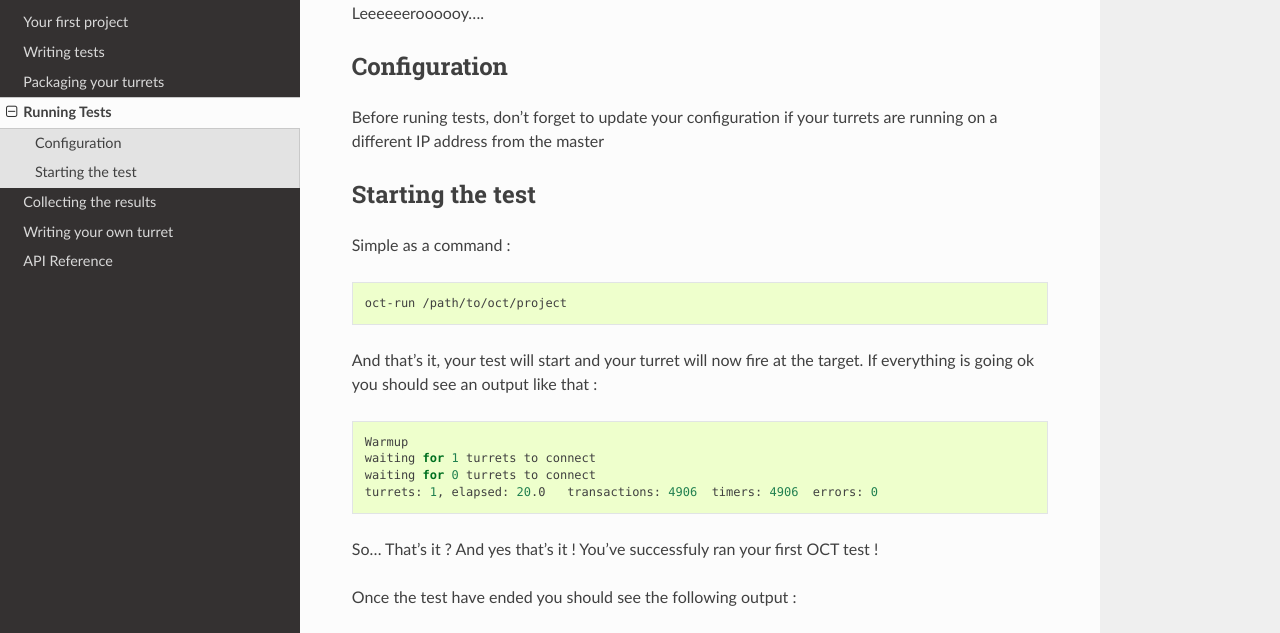
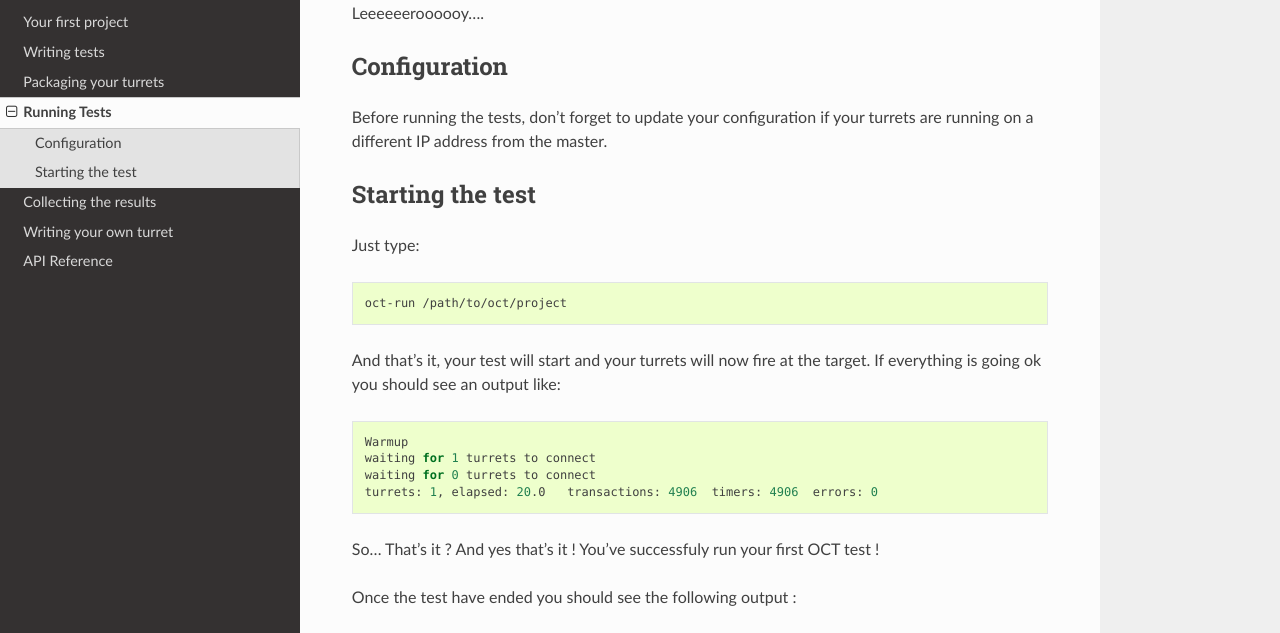
Before and after one commit to TheGhouls/oct, a Sphinx documentation site: the page built from doc/running_tests.rst, in a window 1280 px wide and 1283 px high. Shown: the part 182-815 px from the top of the window. Built offline with Sphinx 7.4.7 and the Read the Docs theme 2.0.0, drawn with Linux system fonts in a browser that asks for light colours; pages that are not in the unit, such as notebooks, are missing from menus.

Commit message:
Fix grammar.
- I was not sure about "Simple as a command", I've changed it by "Just
  type" which is safer.
- Ran/run mismatch (irregular verbs: fun for the whole family).

```diff
--- a/doc/running_tests.rst
+++ b/doc/running_tests.rst
@@ -6,20 +6,20 @@ So that's it ? Your turrets are running and ready to fire at the target ? Si let
 Configuration
 -------------
 
-Before runing tests, don't forget to update your configuration if your turrets are running on a different IP address from
-the master
+Before running the tests, don't forget to update your configuration if your turrets are running on a different IP address from
+the master.
 
 Starting the test
 -----------------
 
-Simple as a command :
+Just type:
 
 .. code-block:: bash
 
     oct-run /path/to/oct/project
 
-And that's it, your test will start and your turret will now fire at the target. If everything is going ok you should see
-an output like that :
+And that's it, your test will start and your turrets will now fire at the target. If everything is going ok you should see
+an output like:
 
 .. code-block:: bash
 
@@ -29,7 +29,7 @@ an output like that :
     turrets: 1, elapsed: 20.0   transactions: 4906  timers: 4906  errors: 0
 
 So... That's it ?
-And yes that's it ! You've successfuly ran your first OCT test !
+And yes that's it ! You've successfuly run your first OCT test !
 
 Once the test have ended you should see the following output :
 
```
